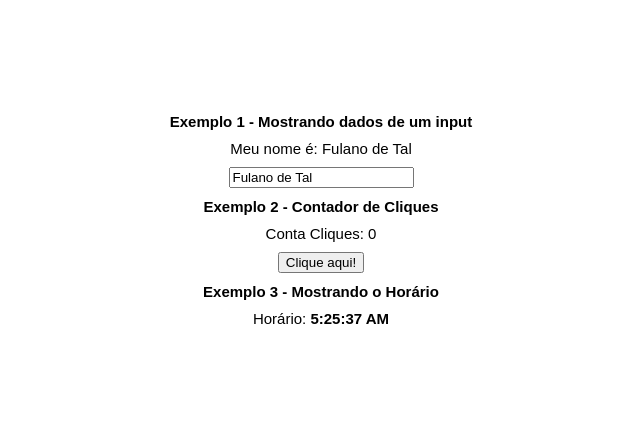
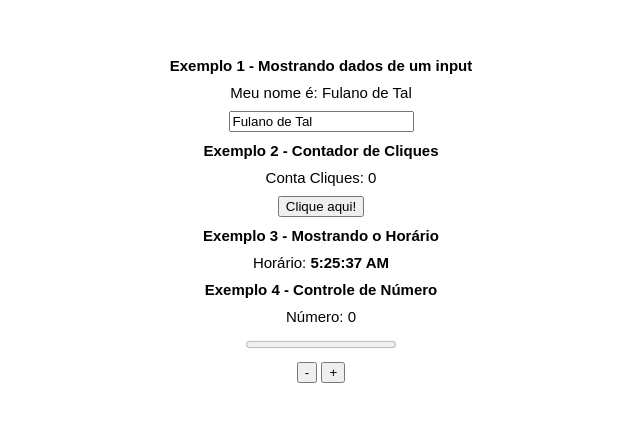
Before and after one commit to ronaldo-bguimaraes/bind, a plain HTML site: page index.html in a window 1280 px wide. Shown: the part 180-602 px from the top of the page, without its empty margins (319-959 px from the left). Drawn offline with Linux system fonts and the light colour scheme.

Commit message:
Add Exemplo 4

```diff
--- a/index.html
+++ b/index.html
@@ -26,6 +26,17 @@
     <span>
       Horário: <span bind="innerHTML:hora"></span>
     </span>
+    <b>Exemplo 4 - Controle de Número</b>
+    <span>
+      Número: <span bind="textContent:number"></span>
+    </span>
+    <span>
+      <progress max="10" bind="value:number"></progress>
+    </span>
+    <div>
+      <button type="text" onclick="updateState( this[attr] - 1)" bind=":number">-</button>
+      <button type="text" onclick="updateState(this[attr] + 1)" bind=":number">+</button>
+    </div>
   </div>
 
   <script type="module" src="./js/index.js"></script>
--- a/js/bind.js
+++ b/js/bind.js
@@ -56,13 +56,20 @@ function initBind(parentNode, data) {
     node.state = state;
 
     // função para atualizar o stado
-    node.updateState = (value) => state.value = value;
+    node.updateState = function (value) {
+      state.value = value;
+    }
 
     // função para atualizar o elemento
-    node.updateNode = (value) => node[attr] = value;
+    node.updateNode = function (value) {
+      this[attr] = value;
+    }
 
     // adicina o elemento ao estado
     state.bind(node);
+
+    // executa a primeira iteração
+    node.updateState(node.state.value);
   }
 
   // percorre a lista de elementos
@@ -73,9 +80,6 @@ function initBind(parentNode, data) {
 
     // cria a ligação com o elemento e o estado
     bindNode(node, attr, data[name]);
-
-    // executa a primeira iteração
-    node.updateState(node.state.value);
   }
 }
 
--- a/js/index.js
+++ b/js/index.js
@@ -5,6 +5,8 @@ const data = {};
 data.name = createState("Fulano de Tal");
 
 data.count = createState(0);
+
+data.number = createState(0);
 
 function getTimeBold() {
 
@@ -18,3 +20,5 @@ data.hora = createState(getTimeBold());
 setInterval(() => data.hora.value = getTimeBold(), 1000);
 
 initBind(document.body, data);
+
+window.data = data;
```
